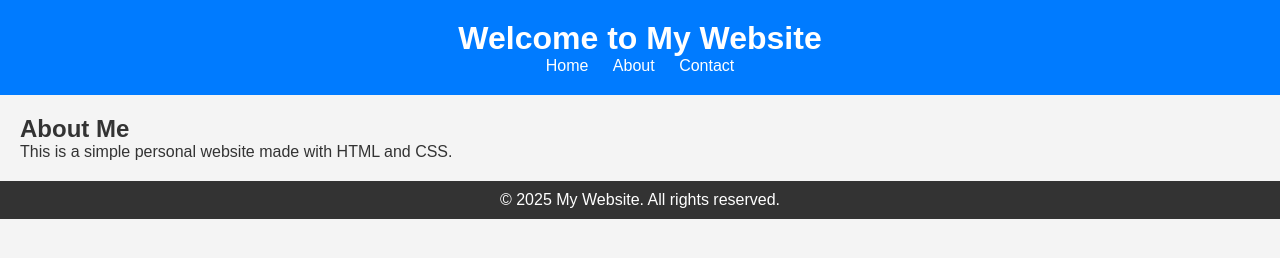
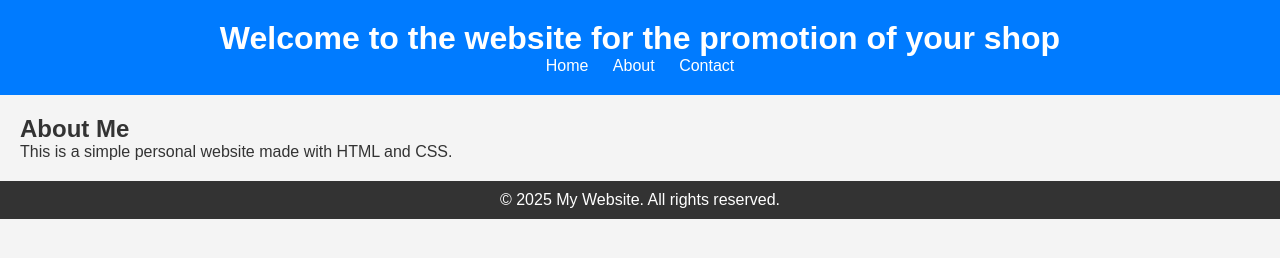
Before and after one commit to MihirJagtap25/MihirJagtap25.github.io, a plain HTML site: page index.html in a window 1280 px wide. Drawn offline with Linux system fonts and the light colour scheme.

Commit message:
Update index.html

```diff
--- a/index.html
+++ b/index.html
@@ -3,12 +3,12 @@
 <head>
   <meta charset="UTF-8" />
   <meta name="viewport" content="width=device-width, initial-scale=1.0"/>
-  <title>My Website</title>
+  <title>Shop Promotions</title>
   <link rel="stylesheet" href="style.css" />
 </head>
 <body>
   <header>
-    <h1>Welcome to My Website</h1>
+    <h1>Welcome to the website for the promotion of your shop</h1>
     <nav>
       <a href="#">Home</a>
       <a href="#">About</a>
```
